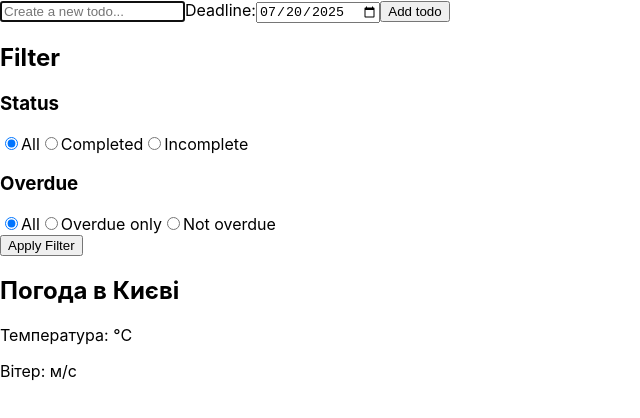
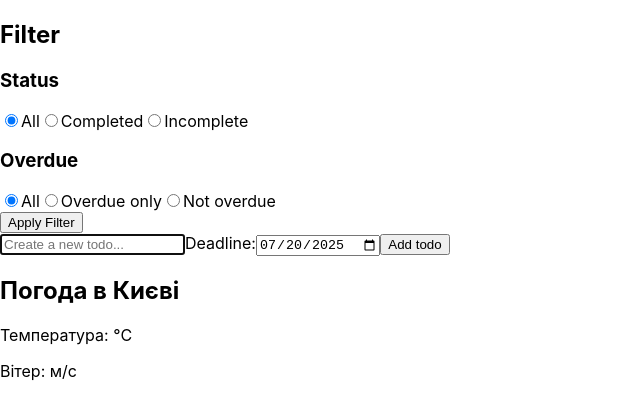
Before and after one commit to Luda-Modna/TodoAppReactRedux, a React (Create React App) app: page / in a window 1280 px wide. Shown: the top 418 px of the page, without its empty margins (0-640 px from the left). Built offline with nearby package versions, Linux system fonts and the light colour scheme; no server answers.

Commit message:
Changed the page structure

```diff
--- a/src/App.js
+++ b/src/App.js
@@ -1,7 +1,7 @@
-import TodoPage from './pages/todoPage';
+import ProjectPage from './pages/projectPage';
 
 function App () {
-  return <TodoPage />;
+  return <ProjectPage />;
 }
 
 export default App;
--- /dev/null
+++ b/src/components/TodoComponent/index.jsx
@@ -0,0 +1,14 @@
+import React from 'react';
+import TodoForm from './../TodoForm';
+import TodoList from './../TodoList';
+
+function TodoComponent () {
+  return (
+    <>
+      <TodoForm />
+      <TodoList />
+    </>
+  );
+}
+
+export default TodoComponent;
--- a/src/pages/todoPage/index.jsx
+++ b/src/pages/projectPage/index.jsx
@@ -1,18 +1,16 @@
 import React from 'react';
-import TodoForm from '../../components/TodoForm';
-import TodoList from '../../components/TodoList';
 import Filters from '../../components/Filters';
+import TodoComponent from '../../components/TodoComponent';
 import Weather from '../../components/Weather';
 
-function TodoPage () {
+function ProjectPage () {
   return (
     <>
-      <TodoForm />
       <Filters />
-      <TodoList />
+      <TodoComponent />
       <Weather />
     </>
   );
 }
 
-export default TodoPage;
+export default ProjectPage;
```
